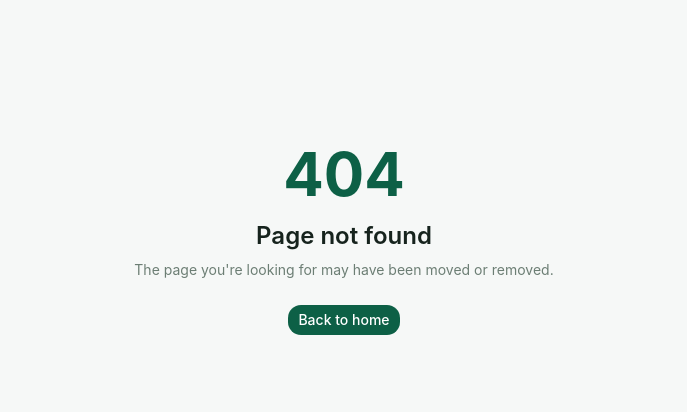
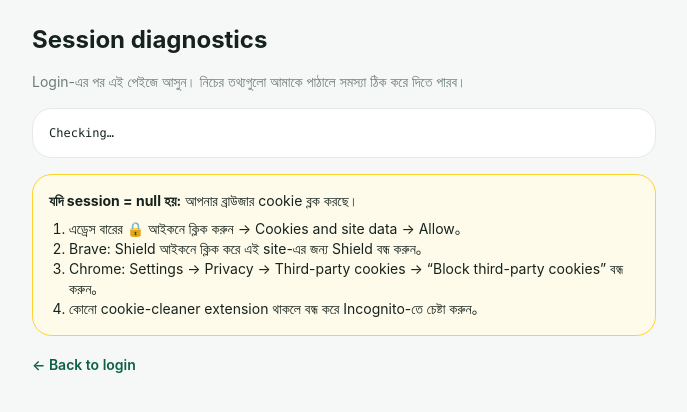
Before and after one commit to mahibabu4412/ReUse-Campus, a Next.js app in the folder reuse-campus-next/: page /auth/status in a window 1280 px wide. Before the commit this address had no page. Shown: the top 412 px of the page, without its empty margins (296-983 px from the left). Built offline with nearby package versions, Linux system fonts and the light colour scheme; no server answers.

Commit message:
Add session diagnostics page for browser cookie issues

```diff
--- a/reuse-campus-next/src/app/(auth)/login/page.tsx
+++ b/reuse-campus-next/src/app/(auth)/login/page.tsx
@@ -14,6 +14,7 @@ export default async function LoginPage() {
       <p className="mb-7 mt-1 text-center text-sm text-muted-foreground">Log in to your ReUse Campus account.</p>
       <LoginForm />
       <p className="mt-6 text-center text-sm text-muted-foreground">New here? <Link href="/register" className="font-semibold text-primary hover:underline">Create an account</Link></p>
+      <p className="mt-2 text-center text-xs"><Link href="/auth/status" className="text-muted-foreground hover:text-primary hover:underline">Login problem? Check session status →</Link></p>
       <div className="my-6 border-t text-center text-xs text-muted-foreground"><span className="relative -top-2 bg-card px-3">or</span></div>
       <Link href="/admin/login" className="block rounded-xl border py-2.5 text-center text-sm font-medium hover:bg-accent">Administrator portal →</Link>
     </div>
--- /dev/null
+++ b/reuse-campus-next/src/app/auth/status/page.tsx
@@ -0,0 +1,48 @@
+"use client";
+
+import { useEffect, useState } from "react";
+import Link from "next/link";
+
+export default function AuthStatusPage() {
+  const [data, setData] = useState<{
+    cookieEnabled: boolean;
+    cookies: string;
+    session: string;
+    embedded: boolean;
+  } | null>(null);
+
+  useEffect(() => {
+    fetch("/api/auth/session")
+      .then((r) => r.json())
+      .then((s) =>
+        setData({
+          cookieEnabled: navigator.cookieEnabled,
+          cookies: document.cookie || "(none visible to JS)",
+          session: s ? JSON.stringify(s.user ?? null) : "null",
+          embedded: window.self !== window.top,
+        })
+      );
+  }, []);
+
+  return (
+    <div className="mx-auto max-w-2xl space-y-4 p-6">
+      <h1 className="text-2xl font-bold">Session diagnostics</h1>
+      <p className="text-sm text-muted-foreground">
+        Login-এর পর এই পেইজে আসুন। নিচের তথ্যগুলো আমাকে পাঠালে সমস্যা ঠিক করে দিতে পারব।
+      </p>
+      <pre className="overflow-x-auto rounded-xl border bg-card p-4 text-xs">
+        {data ? JSON.stringify(data, null, 2) : "Checking…"}
+      </pre>
+      <div className="rounded-xl border border-amber-300 bg-amber-50 p-4 text-sm dark:border-amber-800 dark:bg-amber-950/30">
+        <b>যদি session = null হয়:</b> আপনার ব্রাউজার cookie ব্লক করছে।
+        <ol className="mt-2 list-decimal pl-5">
+          <li>এড্রেস বারের 🔒 আইকনে ক্লিক করুন → Cookies and site data → Allow。</li>
+          <li>Brave: Shield আইকনে ক্লিক করে এই site-এর জন্য Shield বন্ধ করুন。</li>
+          <li>Chrome: Settings → Privacy → Third-party cookies → “Block third-party cookies” বন্ধ করুন。</li>
+          <li>কোনো cookie-cleaner extension থাকলে বন্ধ করে Incognito-তে চেষ্টা করুন。</li>
+        </ol>
+      </div>
+      <Link href="/login" className="text-sm font-semibold text-primary hover:underline">← Back to login</Link>
+    </div>
+  );
+}
```
